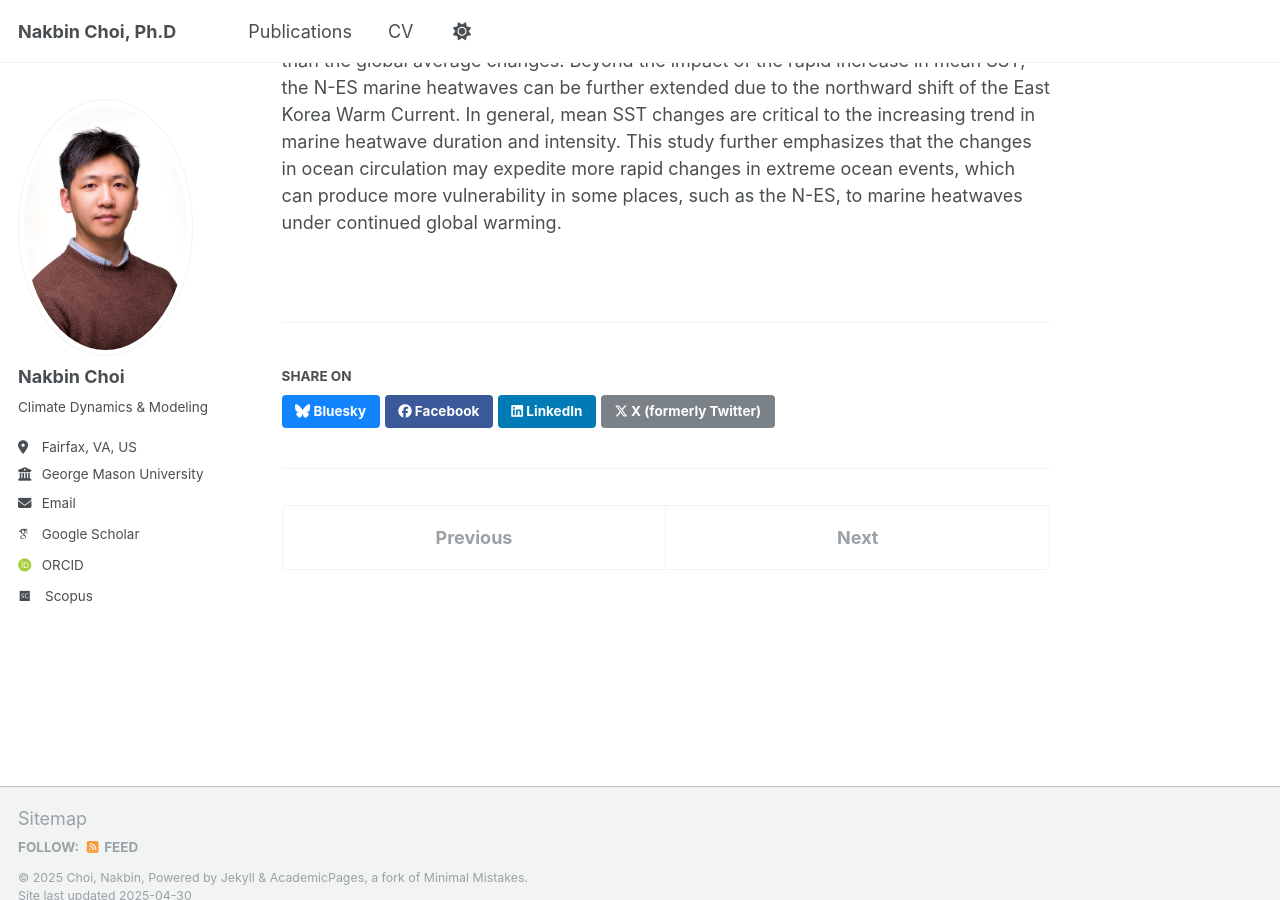
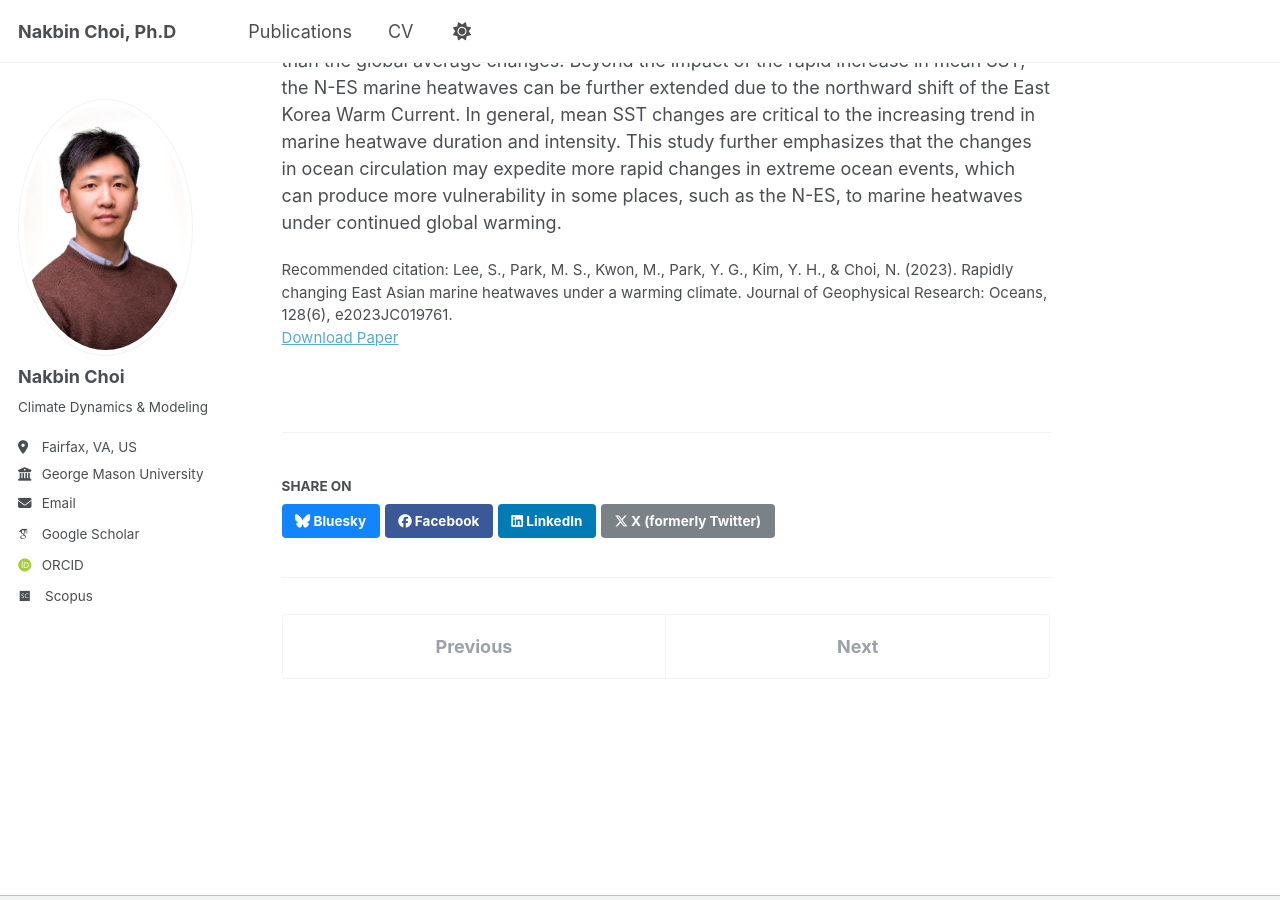
Before and after one commit to nakbin/profile, a Jekyll site: the page built from _publications/2023-05-22-lee.md, in a window 1280 px wide and 900 px high, scrolled down 551 px. Built offline with Jekyll 4.4.1, drawn with Linux system fonts in a browser that asks for light colours; some web fonts are replaced.

Commit message:
Update 2023-05-22-lee.md

```diff
--- a/_publications/2023-05-22-lee.md
+++ b/_publications/2023-05-22-lee.md
@@ -9,7 +9,7 @@ venue: 'Journal of Geophysical Research-Oceans, e2023JC019761'
 #slidesurl: 'http://academicpages.github.io/files/slides1.pdf'
 paperurl: 'https://agupubs.onlinelibrary.wiley.com/doi/full/10.1029/2023JC019761'
 #bibtexurl: 'http://academicpages.github.io/files/bibtex1.bib'
-#citation: 'Your Name, You. (2009). &quot;Paper Title Number 1.&quot; <i>Journal 1</i>. 1(1).'
+citation: 'Lee, S., Park, M. S., Kwon, M., Park, Y. G., Kim, Y. H., & Choi, N. (2023). Rapidly changing East Asian marine heatwaves under a warming climate. Journal of Geophysical Research: Oceans, 128(6), e2023JC019761.'
 ---
 **Abstract**
 
```
